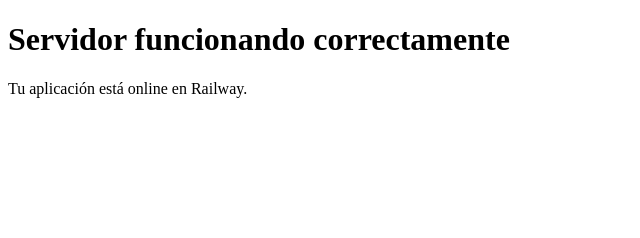
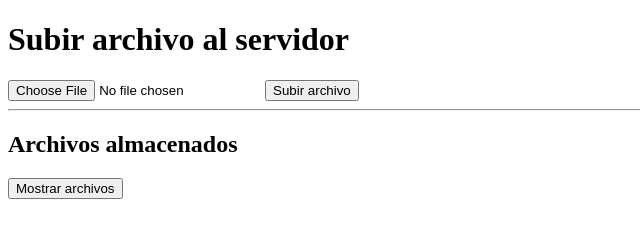
Before and after one commit to AngeloScann08/Sumativa2, a website: page public/index.html in a window 1280 px wide. Shown: the whole page, without its empty margins (0-640 px from the left). Drawn offline with Linux system fonts and the light colour scheme.

Commit message:
Update index.html

```diff
--- a/public/index.html
+++ b/public/index.html
@@ -2,10 +2,41 @@
 <html lang="es">
 <head>
     <meta charset="UTF-8">
-    <title>Sumativa 2</title>
+    <title>Sumativa 2 - Subir Archivos</title>
 </head>
 <body>
-    <h1>Servidor funcionando correctamente</h1>
-    <p>Tu aplicación está online en Railway.</p>
+    <h1>Subir archivo al servidor</h1>
+
+    <form action="/subir" method="POST" enctype="multipart/form-data">
+        <input type="file" name="archivo" required>
+        <button type="submit">Subir archivo</button>
+    </form>
+
+    <hr>
+
+    <h2>Archivos almacenados</h2>
+    <button onclick="cargarArchivos()">Mostrar archivos</button>
+
+    <ul id="lista"></ul>
+
+    <script>
+        function cargarArchivos() {
+            fetch("/archivos")
+                .then(res => res.json())
+                .then(data => {
+                    const lista = document.getElementById("lista");
+                    lista.innerHTML = "";
+
+                    data.forEach(nombre => {
+                        const li = document.createElement("li");
+                        li.innerHTML = `
+                            ${nombre}
+                            <a href="/descargar/${nombre}">Descargar</a>
+                        `;
+                        lista.appendChild(li);
+                    });
+                });
+        }
+    </script>
 </body>
 </html>
```
